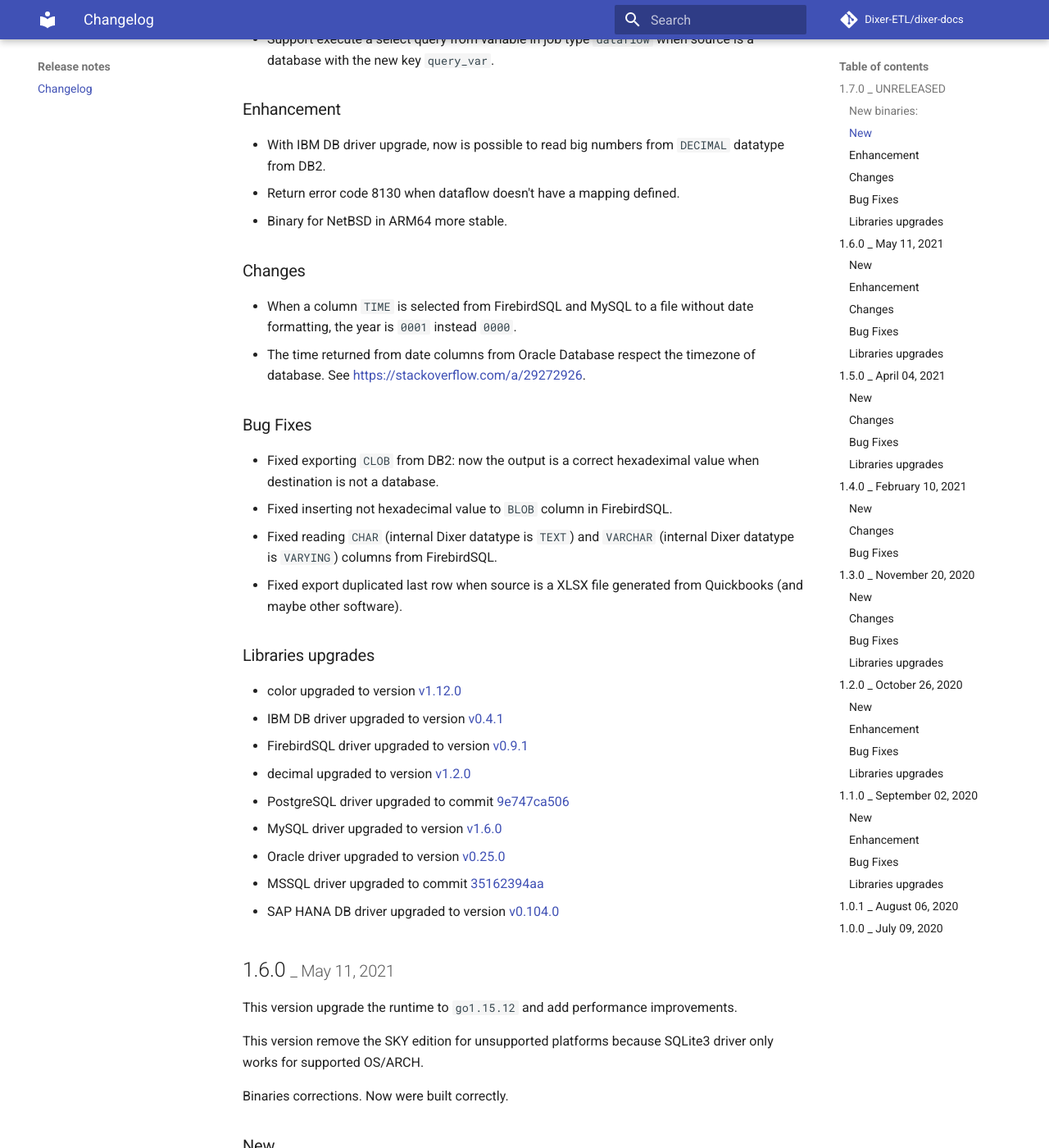
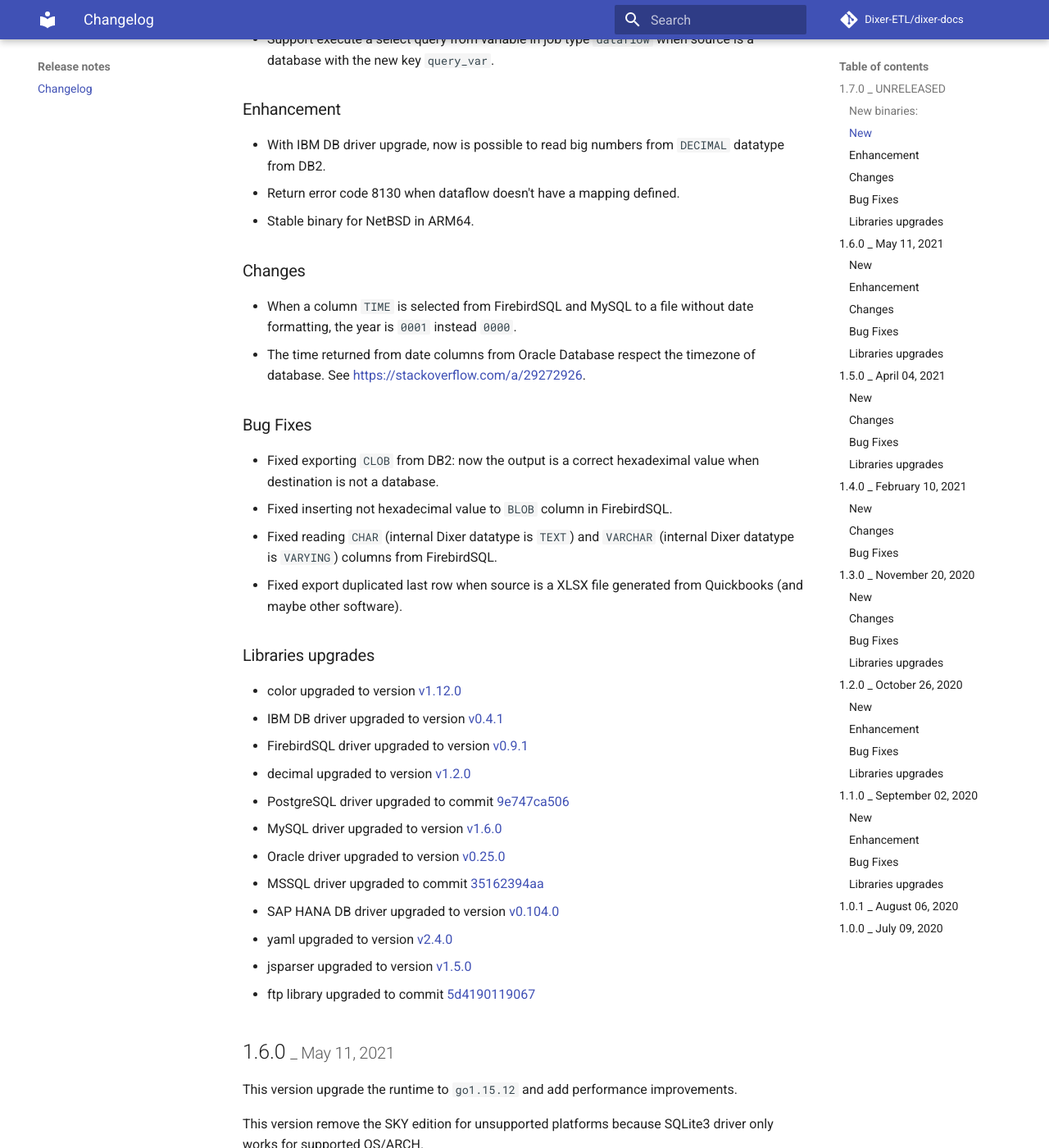
Before and after one commit to Dixer-ETL/dixer-docs, an MkDocs documentation site: the page built from docs/Changelog.md, in a window 1280 px wide and 1400 px high, scrolled down 1025 px. Shown: the whole window at 82% size. Built offline with MkDocs 1.6.1 and Material for MkDocs 9.7.7, drawn with Linux system fonts in a browser that asks for light colours; comment, search, counter and statistics services are not loaded.

Commit message:
Some package updates

```diff
--- a/docs/Changelog.md
+++ b/docs/Changelog.md
@@ -24,7 +24,7 @@ This version upgrade the runtime to `go1.16.4`.
 ### Enhancement
 * With IBM DB driver upgrade, now is possible to read big numbers from `DECIMAL` datatype from DB2.
 * Return error code 8130 when dataflow doesn't have a mapping defined.
-* Binary for NetBSD in ARM64 more stable.
+* Stable binary for NetBSD in ARM64.
 
 ### Changes
 * When a column `TIME` is selected from FirebirdSQL and MySQL to a file without date formatting, the year is `0001` instead `0000`.
@@ -46,6 +46,9 @@ This version upgrade the runtime to `go1.16.4`.
 * Oracle driver upgraded to version [v0.25.0](https://github.com/godror/godror/tree/v0.25.0)
 * MSSQL driver upgraded to commit [35162394aa](https://github.com/denisenkom/go-mssqldb/tree/35162394aa)
 * SAP HANA DB driver upgraded to version [v0.104.0](https://github.com/SAP/go-hdb/tree/v0.104.0)
+* yaml upgraded to version [v2.4.0](https://github.com/go-yaml/yaml/tree/v2.4.0)
+* jsparser upgraded to version [v1.5.0](https://github.com/tamerh/jsparser/tree/v1.5.0)
+* ftp library upgraded to commit [5d4190119067](https://github.com/jlaffaye/ftp/tree/5d4190119067)
 
 ## 1.6.0 <small>_ May 11, 2021</small>
 
```
Also changed, not shown: docs/Getting-started.md (+3 -3 lines).
